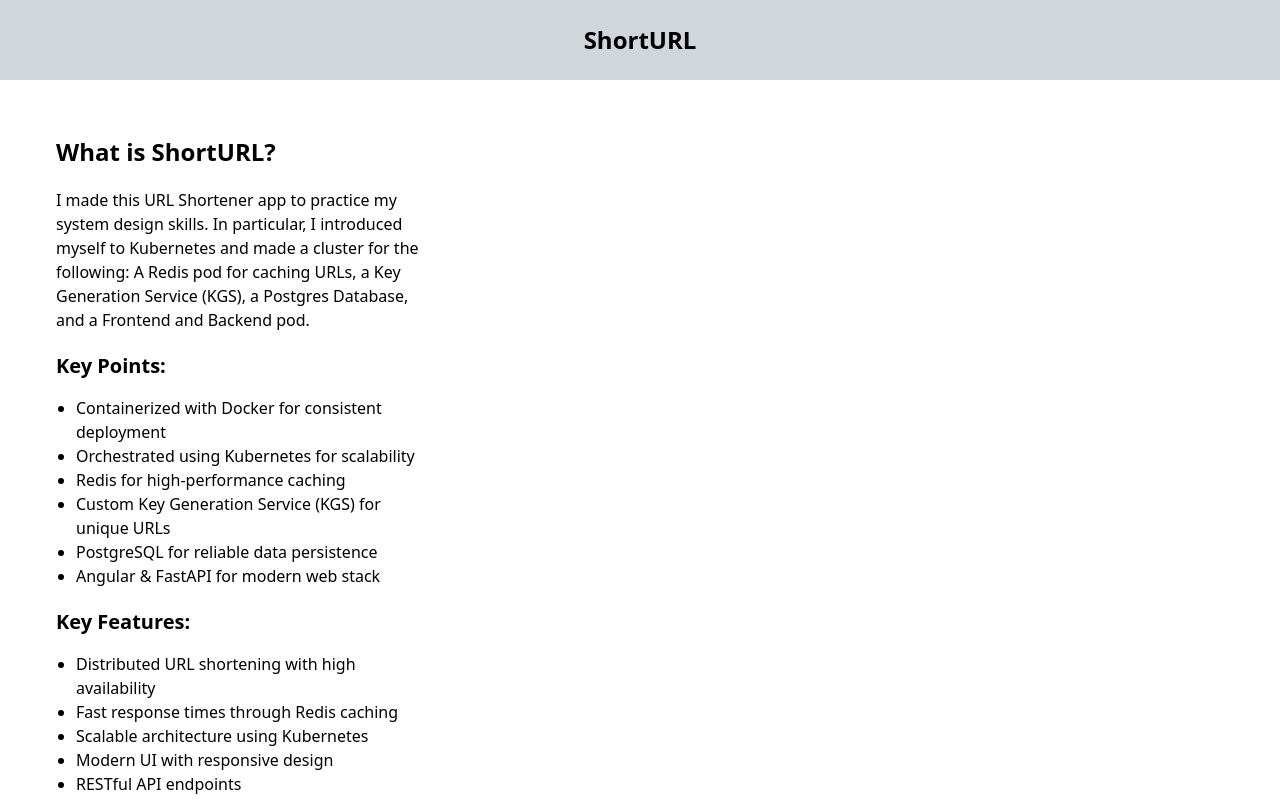
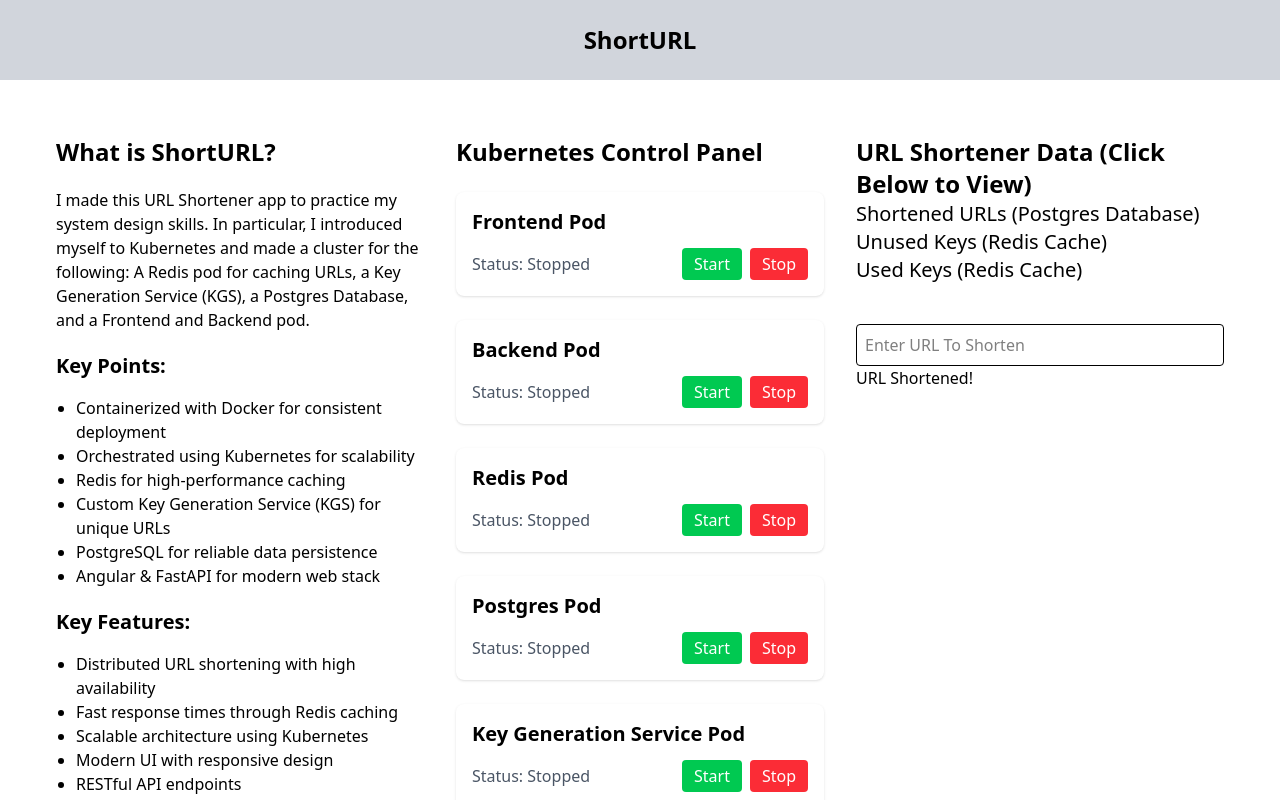
Before and after one commit to williamntlam/url-shortener, an Angular app in the folder frontend/: page / in a window 1280 px wide. Shown: the top 800 px of the page. Built offline with nearby package versions, Linux system fonts and the light colour scheme.

Commit message:
feat: added kubernetes control panel and data view in the form of a modal

```diff
--- a/frontend/src/app/components/pages/home/home.html
+++ b/frontend/src/app/components/pages/home/home.html
@@ -80,8 +80,87 @@
     </section>
 
     <section class="w-1/3 p-4">
+        <h1 class="text-2xl font-bold mb-6">Kubernetes Control Panel</h1>
+
+        <div class="space-y-6">
+            <div class="bg-white rounded-lg shadow p-4">
+                <h2 class="text-xl font-bold mb-3">Frontend Pod</h2>
+                <div class="flex items-center justify-between">
+                    <span class="text-gray-600">Status: <span class="font-medium">Stopped</span></span>
+                    <div class="space-x-2">
+                        <button class="bg-green-500 text-white px-3 py-1 rounded hover:bg-green-600">Start</button>
+                        <button class="bg-red-500 text-white px-3 py-1 rounded hover:bg-red-600">Stop</button>
+                    </div>
+                </div>
+            </div>
+
+            <div class="bg-white rounded-lg shadow p-4">
+                <h2 class="text-xl font-bold mb-3">Backend Pod</h2>
+                <div class="flex items-center justify-between">
+                    <span class="text-gray-600">Status: <span class="font-medium">Stopped</span></span>
+                    <div class="space-x-2">
+                        <button class="bg-green-500 text-white px-3 py-1 rounded hover:bg-green-600">Start</button>
+                        <button class="bg-red-500 text-white px-3 py-1 rounded hover:bg-red-600">Stop</button>
+                    </div>
+                </div>
+            </div>
+
+            <div class="bg-white rounded-lg shadow p-4">
+                <h2 class="text-xl font-bold mb-3">Redis Pod</h2>
+                <div class="flex items-center justify-between">
+                    <span class="text-gray-600">Status: <span class="font-medium">Stopped</span></span>
+                    <div class="space-x-2">
+                        <button class="bg-green-500 text-white px-3 py-1 rounded hover:bg-green-600">Start</button>
+                        <button class="bg-red-500 text-white px-3 py-1 rounded hover:bg-red-600">Stop</button>
+                    </div>
+                </div>
+            </div>
+
+            <div class="bg-white rounded-lg shadow p-4">
+                <h2 class="text-xl font-bold mb-3">Postgres Pod</h2>
+                <div class="flex items-center justify-between">
+                    <span class="text-gray-600">Status: <span class="font-medium">Stopped</span></span>
+                    <div class="space-x-2">
+                        <button class="bg-green-500 text-white px-3 py-1 rounded hover:bg-green-600">Start</button>
+                        <button class="bg-red-500 text-white px-3 py-1 rounded hover:bg-red-600">Stop</button>
+                    </div>
+                </div>
+            </div>
+
+            <div class="bg-white rounded-lg shadow p-4">
+                <h2 class="text-xl font-bold mb-3">Key Generation Service Pod</h2>
+                <div class="flex items-center justify-between">
+                    <span class="text-gray-600">Status: <span class="font-medium">Stopped</span></span>
+                    <div class="space-x-2">
+                        <button class="bg-green-500 text-white px-3 py-1 rounded hover:bg-green-600">Start</button>
+                        <button class="bg-red-500 text-white px-3 py-1 rounded hover:bg-red-600">Stop</button>
+                    </div>
+                </div>
+            </div>
+
+            <div class="bg-white rounded-lg shadow p-4">
+                <h2 class="text-xl font-bold mb-3">Cleanup Service</h2>
+                <div class="flex items-center justify-between">
+                    <span class="text-gray-600">Status: <span class="font-medium">Stopped</span></span>
+                    <div class="space-x-2">
+                        <button class="bg-green-500 text-white px-3 py-1 rounded hover:bg-green-600">Start</button>
+                        <button class="bg-red-500 text-white px-3 py-1 rounded hover:bg-red-600">Stop</button>
+                    </div>
+                </div>
+            </div>
+        </div>
     </section>
 
     <section class="w-1/3 p-4">
+        <h1 class="text-2xl font-bold">URL Shortener Data (Click Below to View)</h1>
+        <h2 class="text-xl">Shortened URLs (Postgres Database)</h2>
+        <h2 class="text-xl">Unused Keys (Redis Cache)</h2>
+        <h2 class="text-xl">Used Keys (Redis Cache)</h2>
+
+        <div class="pt-10">
+            <input type="text" placeholder="Enter URL To Shorten" class="border rounded p-2 w-full">
+            <p>URL Shortened!</p>
+        </div>
+
     </section>
   </main>
```
